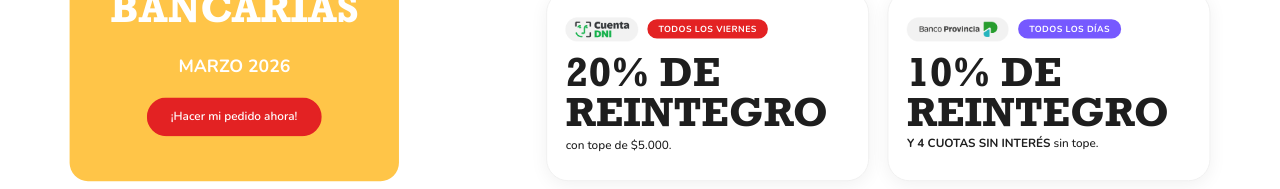
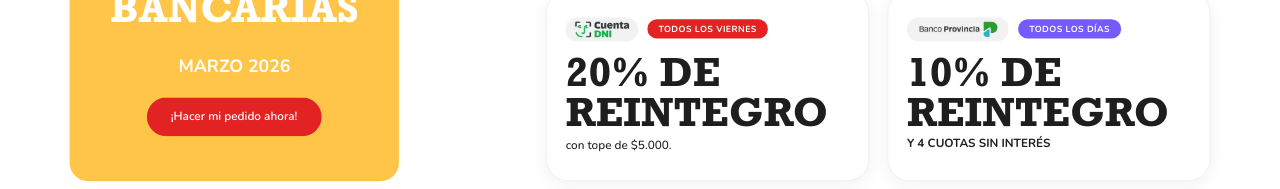
Before and after one commit to FedesConsultora/Tucan_PetShop, a React (Vite) app: page / in a window 1280 px wide. Shown: the part 1340-1529 px from the top of the page. Built offline with nearby package versions, Linux system fonts and the light colour scheme.

Commit message:
feat: correccion de texto seccion promo

```diff
--- a/src/components/sections/promos/Promos.jsx
+++ b/src/components/sections/promos/Promos.jsx
@@ -55,7 +55,7 @@ const promosData = [
     dayColor: 'purple',
     title: '10% DE REINTEGRO',
     highlight: 'Y 4 CUOTAS SIN INTERÉS',
-    description: 'sin tope.',
+    description: '',
   },
 ];
 
```
